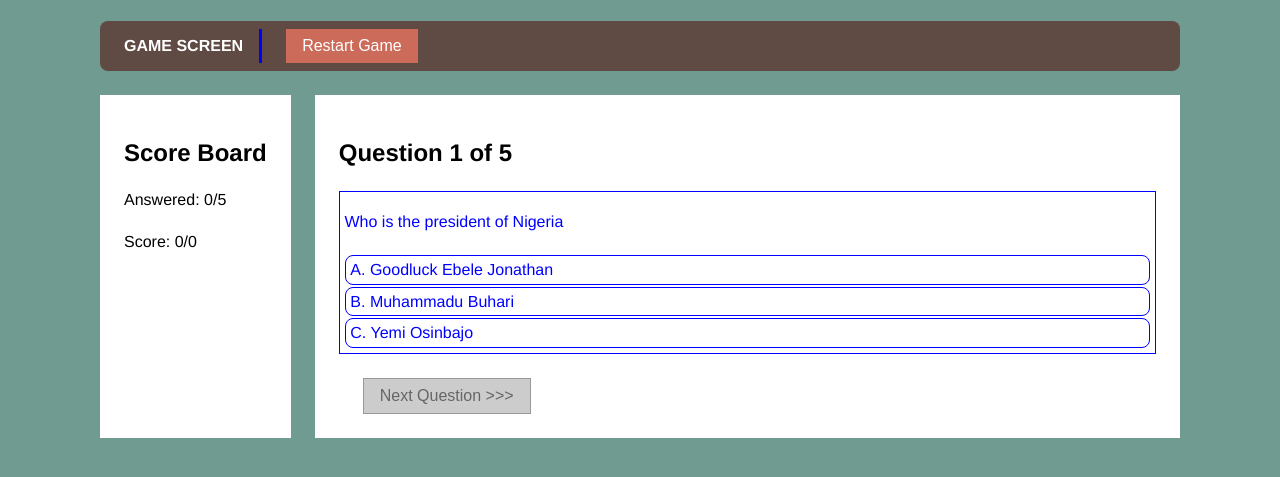
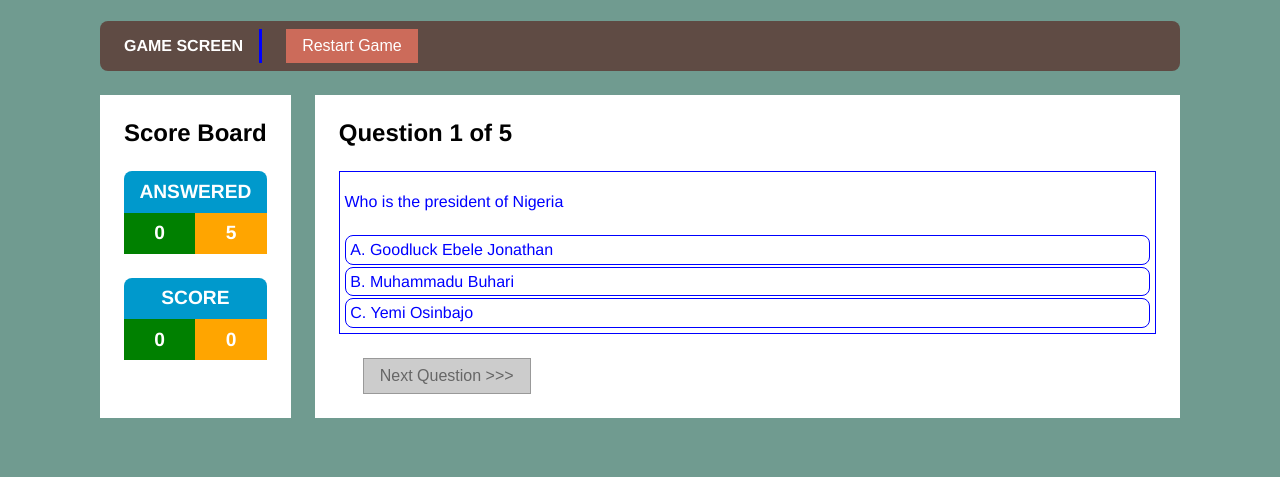
Before and after one commit to Fcbah/HTML-QUIZ-App, a plain HTML site: page index.html in a window 1280 px wide. Shown: the part 61-538 px from the top of the page. Drawn offline with Linux system fonts and the light colour scheme.

Commit message:
Finally done

```diff
--- a/index.html
+++ b/index.html
@@ -23,12 +23,20 @@
             <div class="score-board">
                 <h2>Score Board</h2>
                 <div class="answered">
-                    <label>Answered:</label>
-                    <span>3/5</span>
+                    <label>Answered</label>
+                    <div class="value">
+                        <span class="first">3</span>
+                        <!-- <span class="middle"></span> -->
+                        <span class="last">5</span>
+                    </div>
                 </div>
                 <div class="score">
-                    <label>Score:</label>
-                    <span>2/3</span>
+                    <label>Score</label>
+                    <div class="value">
+                        <span class="first">3</span>
+                        <!-- <span class="middle"> </span> -->
+                        <span class="last">5</span>
+                    </div>
                 </div>
             </div>
             <div class="question-bar">
--- a/script.js
+++ b/script.js
@@ -40,11 +40,15 @@ let questionbar = document.querySelector(".question-bar");
 let gameEnd = false;
 
 function updateScreen(){
-    var answered = document.querySelector(".answered span");
-    answered.innerText = index+"/"+questions.length;
+    var answered = document.querySelector(".answered .first");
+    answered.innerText = index;
+    answered = document.querySelector(".answered .last");
+    answered.innerText = questions.length;
 
-    var score = document.querySelector(".score span");
-    score.innerText = correct + "/" +index;
+    var score = document.querySelector(".score .first");
+    score.innerText = correct;
+    score = document.querySelector(".score .last");
+    score.innerText = index;
 
     if(index < questions.length){
         var count = document.querySelector(".question-bar span");
--- a/style.css
+++ b/style.css
@@ -113,3 +113,58 @@ button[disabled]{
     background-color: red;
     color: white;
 }
+
+/* SCORE BOARD */
+.score-board{
+    display:flex;
+    flex-direction: column;
+}
+.score-board > h2, .question-bar > h2{
+    margin: 0;
+}
+
+.answered, .score{
+    border-radius: .5rem .5rem 0 0;
+    box-shadow: #5f4b44;
+}
+
+.answered *, .score *{
+    margin-top: 0;
+}
+
+.score-board label{
+    background-color: #0099cc;
+    color: #fff;
+    display:block;
+    padding: .5em;
+    border-radius: .5rem .5rem 0 0;
+    text-align: center;
+    font-weight: bolder;
+    font-size: 1.2rem;
+    text-transform: uppercase;
+}
+
+.value{
+    display:flex;
+}
+
+.value *{
+    flex:1;
+    padding: .5em;
+    text-align: center;
+    font-weight: bolder;
+    font-size: 1.2rem;
+}
+.first{
+    background-color: green;
+    color:white;
+}
+.value .middle{
+    flex:0 0 auto;
+    background-color: #0099cc;
+    color:white;
+}
+.last{
+    background-color: orange;
+    color:white;
+}
```
